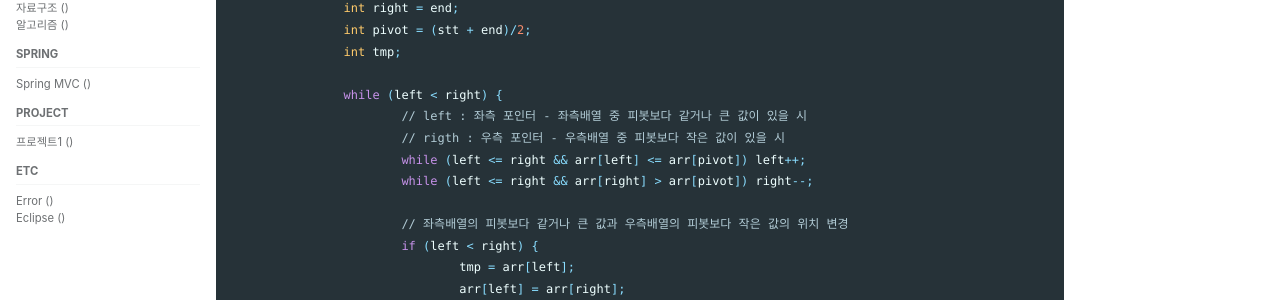
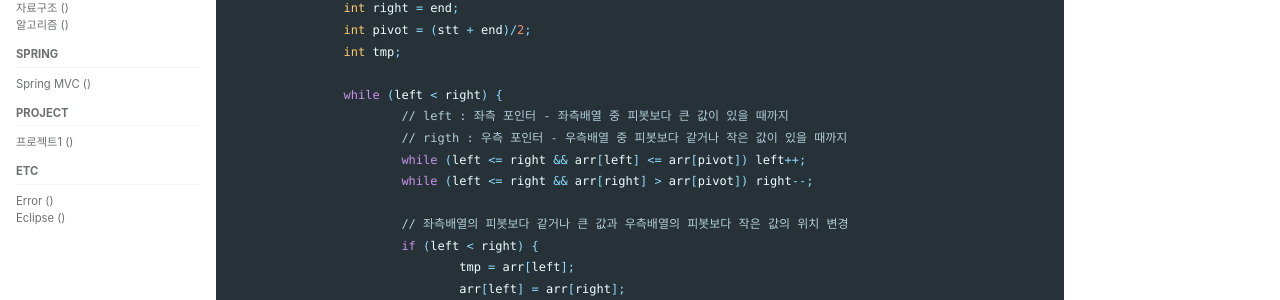
Before and after one commit to gkfgran5037/gkfgran5037.github.io, a Jekyll site: the page built from _posts/java/sort/2022-08-15-Java-Sort.md, in a window 1280 px wide and 900 px high, scrolled down 5261 px. Shown: the part 151-451 px from the top of the window. Built offline with Jekyll 4.4.1, drawn with Linux system fonts in a browser that asks for light colours; cached includes are drawn as plain includes.

Commit message:
Edit quick sort description

```diff
--- a/_posts/java/sort/2022-08-15-Java-Sort.md
+++ b/_posts/java/sort/2022-08-15-Java-Sort.md
@@ -238,8 +238,8 @@ categories:
 		int tmp;
 
 		while (left < right) {
-			// left : 좌측 포인터 - 좌측배열 중 피봇보다 같거나 큰 값이 있을 시
-			// rigth : 우측 포인터 - 우측배열 중 피봇보다 작은 값이 있을 시
+			// left : 좌측 포인터 - 좌측배열 중 피봇보다 큰 값이 있을 때까지
+			// rigth : 우측 포인터 - 우측배열 중 피봇보다 같거나 작은 값이 있을 때까지
 			while (left <= right && arr[left] <= arr[pivot]) left++;
 			while (left <= right && arr[right] > arr[pivot]) right--;
 
```
